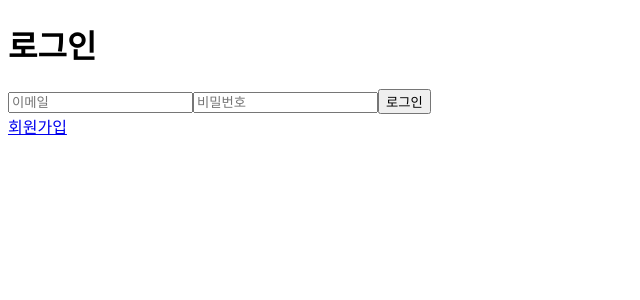
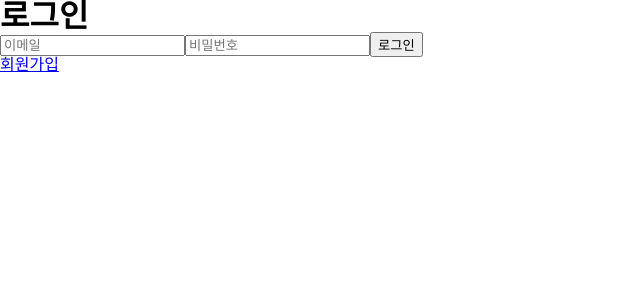
Before and after one commit to dannyp0930/wanted-pre-onboarding-challenge-fe-1, a React (Create React App) app: page /auth in a window 1280 px wide. Shown: the top 300 px of the page, without its empty margins (0-640 px from the left). Built offline with nearby package versions, Linux system fonts and the light colour scheme.

Commit message:
FEAT: global style 초기화

```diff
--- a/src/styles/GlobalStyle.ts
+++ b/src/styles/GlobalStyle.ts
@@ -1,6 +1,23 @@
 import { createGlobalStyle } from "styled-components";
+import reset from "styled-reset";
 
 const GlobalStyle = createGlobalStyle`
+  ${reset}
+
+  h1 {
+    font-size: 2rem;
+    font-weight: bold;
+  }
+
+  h2 {
+    font-size: 1.5rem;
+    font-weight: bold;
+  }
+
+  p {
+    font-size: 1rem;
+  }
+
   button {
     cursor: pointer;
   }
```
